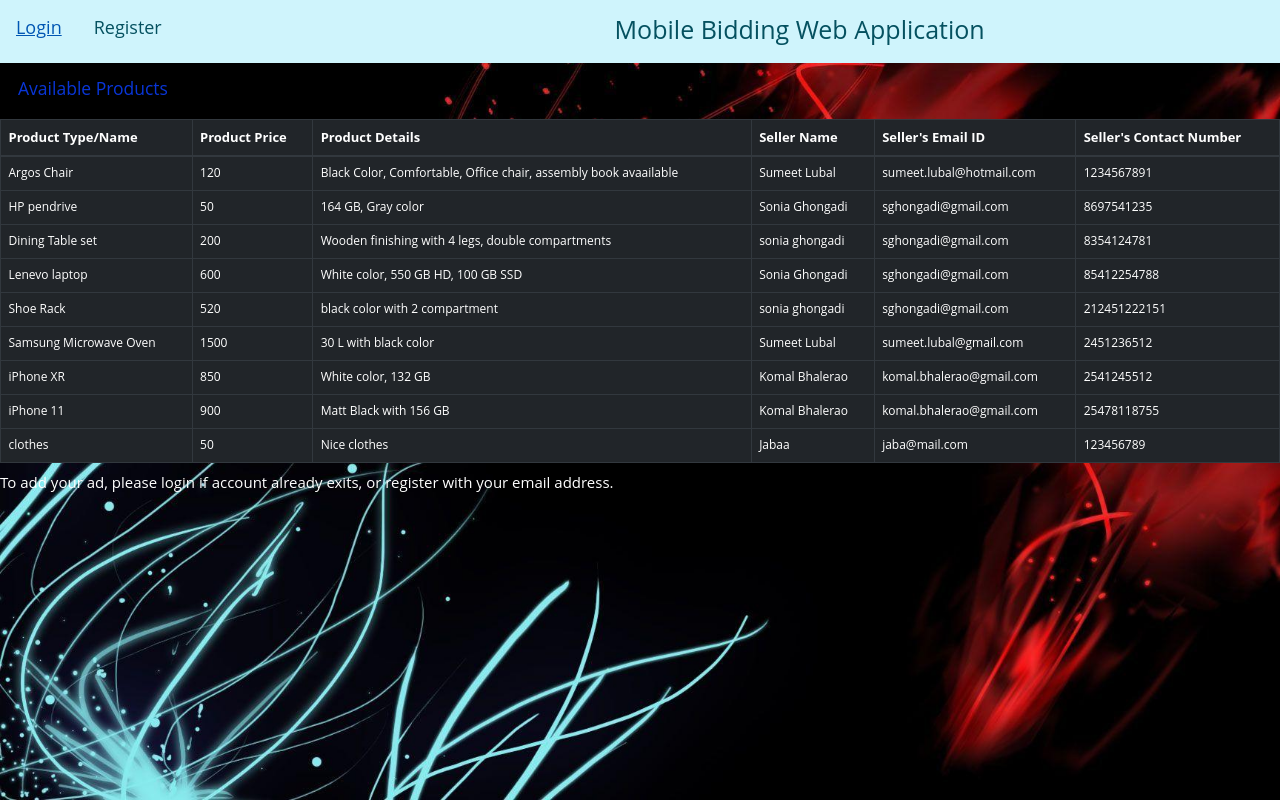
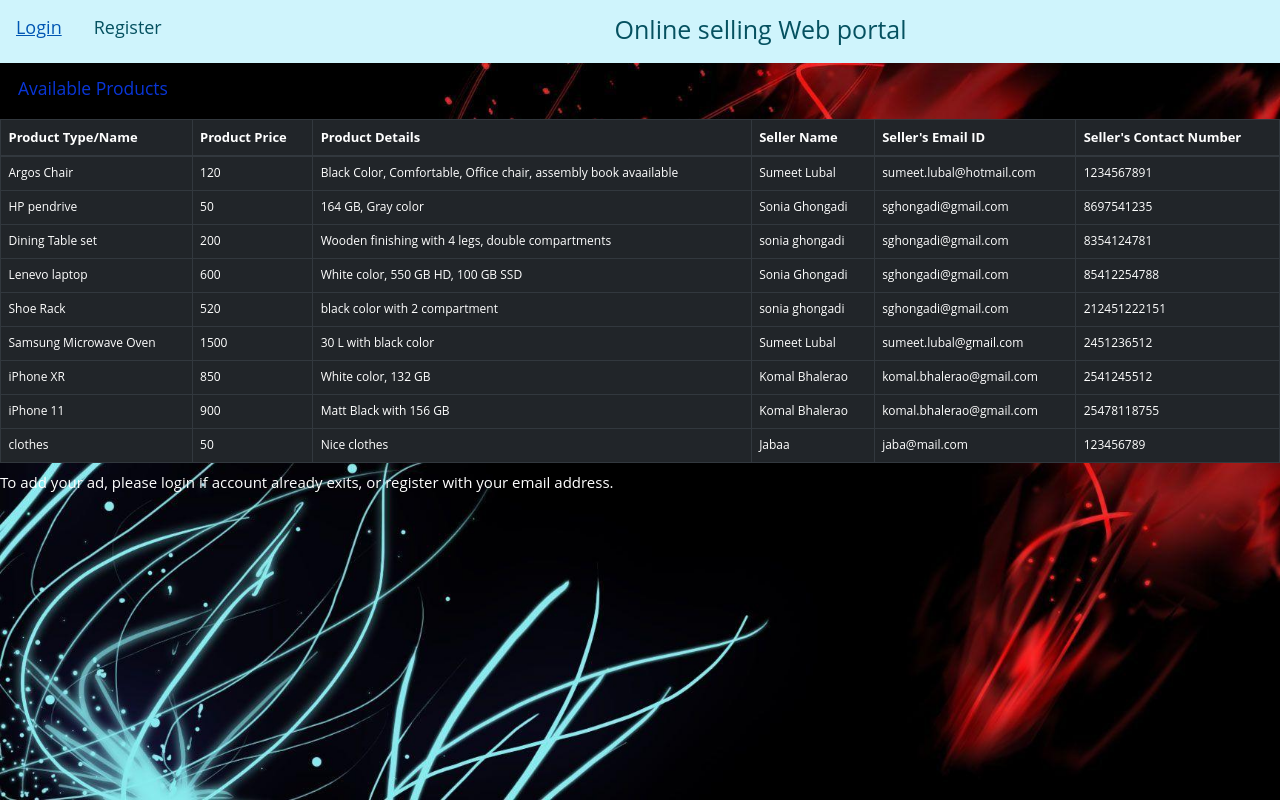
Before and after one commit to sandeeppilli1234/lastfinalcpp, a Flask app: page /show_all in a window 1280 px wide. Run offline with Flask 2, Linux system fonts and the light colour scheme; data comes from the database, SQL or seed files in the repository; some libraries are stand-ins or nearby versions.

Commit message:
Update show_all.html

```diff
--- a/templates/show_all.html
+++ b/templates/show_all.html
@@ -26,7 +26,7 @@
          <a href="{{ url_for('register') }}">Register</a>
          {% endif %}
          <div class="header">
-            <h1>Mobile Bidding Web Application</h1>
+            <h1>Online selling Web portal</h1>
          </div>
       </div>
 
```
